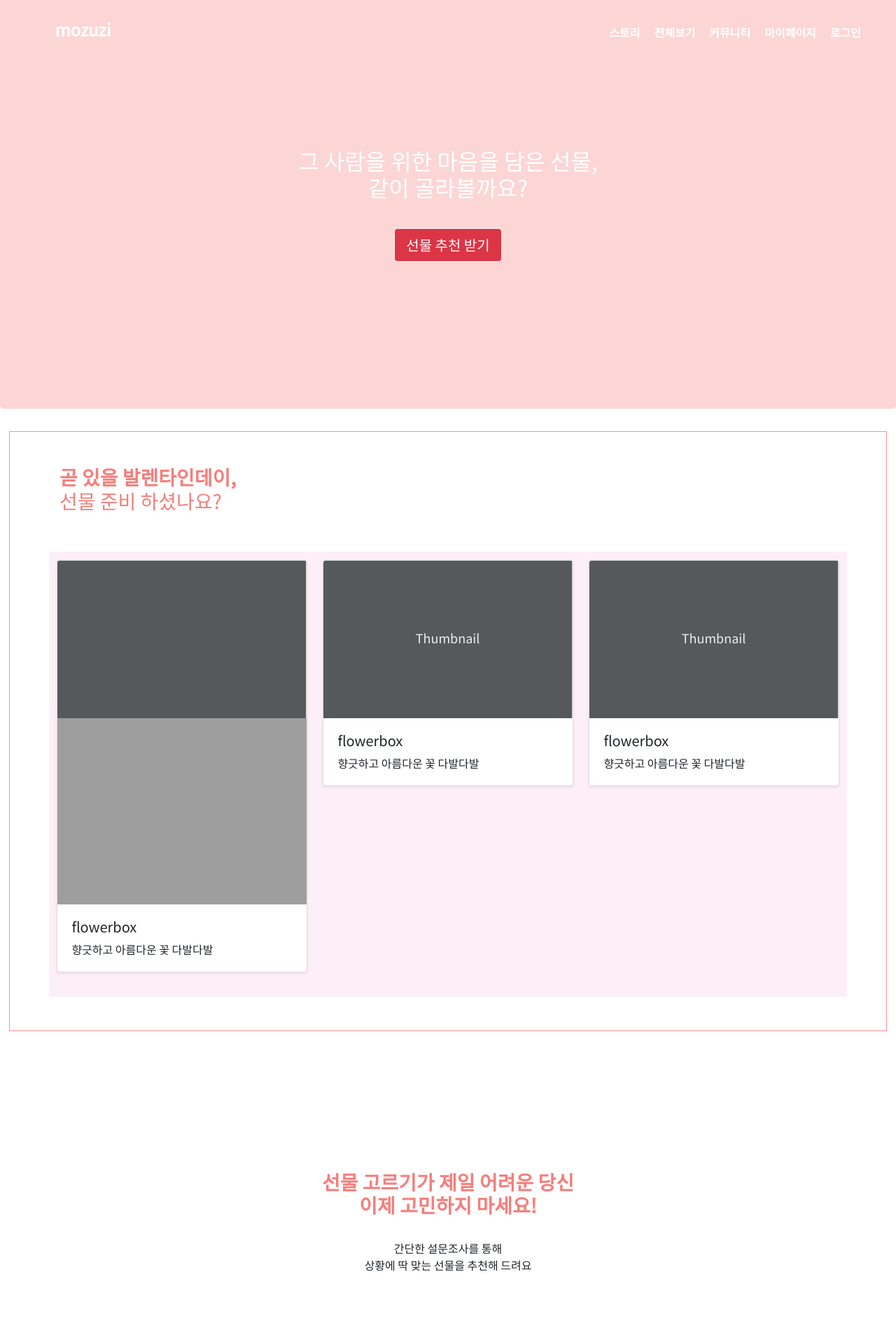
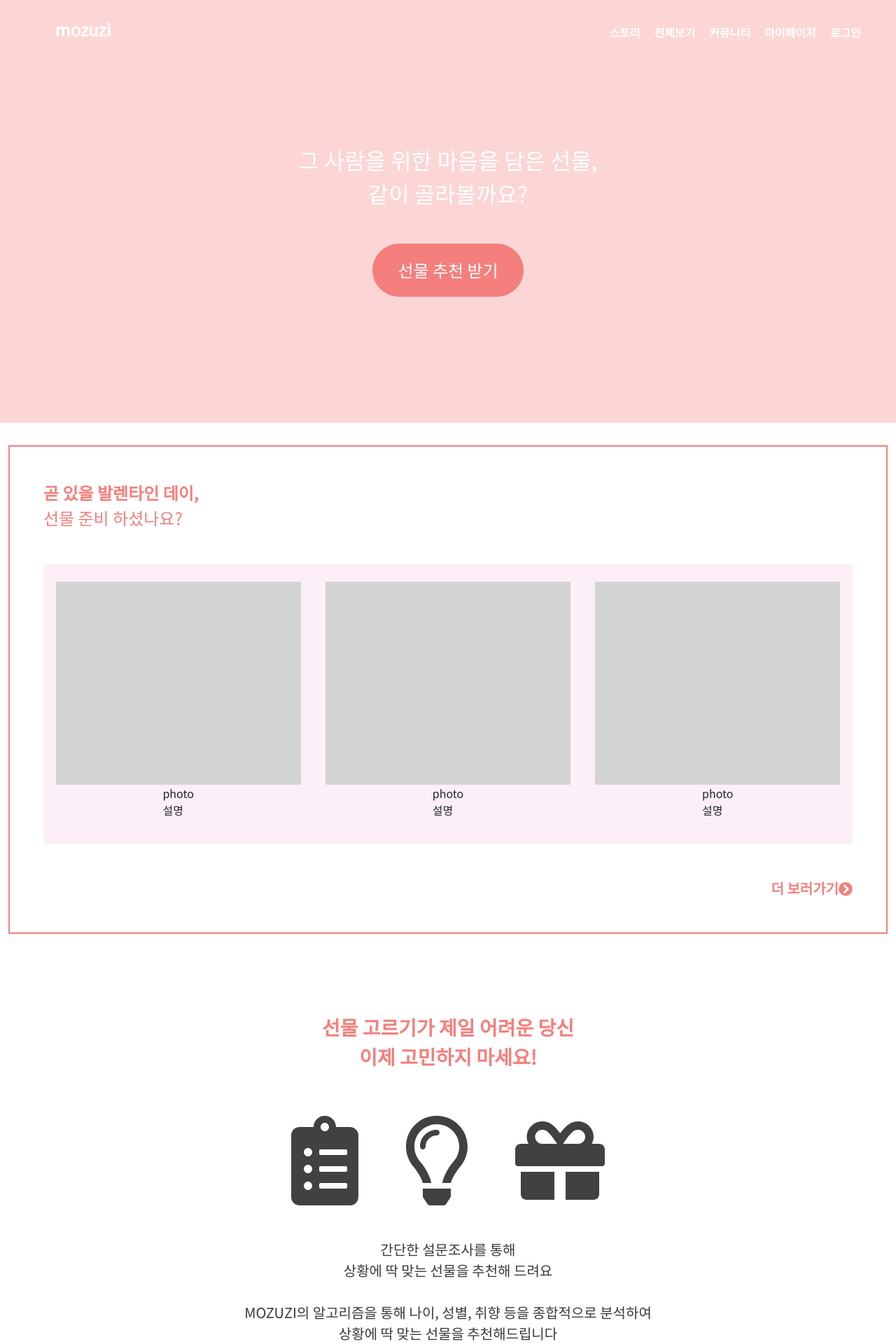
Before and after one commit to gusdn1135/mozuzi, a Django app: page / in a window 1280 px wide. Shown: the top 1920 px of the page at 70% size. Before the commit the page ends 1816 px from the top, so only its background shows below. Run offline with Django 3.2, Linux system fonts and the light colour scheme; some libraries are stand-ins or nearby versions; grey boxes are pictures that could not be loaded.

Commit message:
home css

```diff
--- a/page/templates/home.html
+++ b/page/templates/home.html
@@ -2,85 +2,116 @@
 {% load static %}
 
 {% block content %}}
-        <!-- section1: quiz -->
-        <section class="jumbotron text-center" style="background-color: #FBD6D5;">
-            <div class="container" style="padding: 10%;">
-                <h2 class="text-white">그 사람을 위한 마음을 담은 선물,<br>
-                    같이 골라볼까요?
-                </h2>
-                <br>
-                <a href="#" class="btn btn-light btn-lg my-2 bg-danger text-white">선물 추천 받기</a>
-                </p>
-            </div>
-        </section>
+{% load static %}
 
-        <!-- section2: album -->
-        <div class="album py-5" style="border:1px solid #FF8F8F; margin:1%">
-            <div class="container">
-                <h3 style="color:#F47F7C; font-weight: bold; margin-bottom:0px;">곧 있을 발렌타인데이,</h3>
-                <h3 style="color:#F47F7C;">선물 준비 하셨나요?</h3>
-                <br><br>
-                <div class="row">
-                    <!-- card #1 -->
-                    <div class="col-md-4" style="padding:1%; background-color:#FDEFF7;">
-                        <div class="card mb-4 shadow-sm">
-                            <svg class="bd-placeholder-img card-img-top" width="100%" height="225"
-                                xmlns="http://www.w3.org/2000/svg" preserveAspectRatio="xMidYMid slice"
-                                focusable="false" role="img" aria-label="Placeholder: Thumbnail">
-                                <title>Placeholder</title>
-                                <rect width="100%" height="100%" fill="#55595c" /><img src = "{% static 'image/gift.png/' %}" alt="gift.png" />
-                            </svg>
-                            <div class="card-body">
-                                <h5>flowerbox</h5>
-                                <p class="card-text">향긋하고 아름다운 꽃 다발다발</p>
+<!DOCTYPE html>
+<html lang="ko">
+
+<head>
+    <meta charset="UTF-8">
+    <meta name="viewport" content="width=device-width, initial-scale=1.0">
+    <title>MOZUZI</title>
+    <!-- Font-Awesome -->
+    <script src="https://use.fontawesome.com/releases/v5.2.0/js/all.js"></script>
+    <!-- CSS static -->
+    <link rel="stylesheet" href="{% static 'css/home.css' %}">
+</head>
+
+<body>
+    <!-- card#1: quiz -->
+    <div class="card1-container">
+        <div class="card1-content">
+            그 사람을 위한 마음을 담은 선물,<br>
+            같이 골라볼까요?<br>
+
+            <button class="go-button">선물 추천 받기</button>
         </div>
     </div>
+
+    <!-- card#2: promotion -->
+    <div class="card2-container">
+
+        <div class="card2-content">
+            <span style="font-weight: 600;">곧 있을 발렌타인 데이,<br></span>
+            선물 준비 하셨나요?
         </div>
-                    <!-- card #2 -->
-                    <div class="col-md-4" style="padding:1%; background-color:#FDEFF7;">
-                        <div class="card mb-4 shadow-sm">
-                            <svg class="bd-placeholder-img card-img-top" width="100%" height="225"
-                                xmlns="http://www.w3.org/2000/svg" preserveAspectRatio="xMidYMid slice"
-                                focusable="false" role="img" aria-label="Placeholder: Thumbnail">
-                                <title>Placeholder</title>
-                                <rect width="100%" height="100%" fill="#55595c" /><text x="50%" y="50%" fill="#eceeef"
-                                    dy=".3em">Thumbnail</text>
-                            </svg>
-                            <div class="card-body">
-                                <h5>flowerbox</h5>
-                                <p class="card-text">향긋하고 아름다운 꽃 다발다발</p>
+
+        <div class="card2-image-container">
+            <div class="card2-image-content">
+                <div class="card2-image-content-photo"></div>
+                <p>photo<br>설명</p>
+            </div>
+
+            <div class="card2-image-content">
+                <div class="card2-image-content-photo"></div>
+                <p>photo<br>설명</p>
+            </div>
+
+            <div class="card2-image-content">
+                <div class="card2-image-content-photo"></div>
+                <p>photo<br>설명</p>
             </div>
         </div>
+
+        <a href="">더 보러가기<i class="fas fa-chevron-circle-right"></i></a>
     </div>
-                    <!-- card #3 -->
-                    <div class="col-md-4" style="padding:1%; background-color:#FDEFF7;">
-                        <div class="card mb-4 shadow-sm">
-                            <svg class="bd-placeholder-img card-img-top" width="100%" height="225"
-                                xmlns="http://www.w3.org/2000/svg" preserveAspectRatio="xMidYMid slice"
-                                focusable="false" role="img" aria-label="Placeholder: Thumbnail">
-                                <title>Placeholder</title>
-                                <rect width="100%" height="100%" fill="#55595c" /><text x="50%" y="50%" fill="#eceeef"
-                                    dy=".3em">Thumbnail</text>
-                            </svg>
-                            <div class="card-body">
-                                <h5>flowerbox</h5>
-                                <p class="card-text">향긋하고 아름다운 꽃 다발다발</p>
+
+    <!-- card#3 -->
+    <div class="card3-container">
+        <div class="card3-content">
+            <div class="card3-content-title">
+                선물 고르기가 제일 어려운 당신<br>
+                이제 고민하지 마세요!
             </div>
+
+            <div class="card3-content-icon">
+                <i class="fas fa-clipboard-list fa-8x" style="margin-right:4rem;"></i>
+                <i class="far fa-lightbulb fa-8x" style="margin-right:4rem;"></i>
+                <i class="fas fa-gift fa-8x"></i>
             </div>
-                    </div>
+
+            <div class="card3-content-description">
+                간단한 설문조사를 통해<br>
+                상황에 딱 맞는 선물을 추천해 드려요<br><br>
+                MOZUZI의 알고리즘을 통해 나이, 성별, 취향 등을 종합적으로 분석하여<br>
+                상황에 딱 맞는 선물을 추천해드립니다
             </div>
         </div>
     </div>
 
-        <!-- section3: introduce -->
-        <section class="jumbotron text-center" style="background-color: white;">
-            <div class="container" style="padding: 10%;">
-                <h3 style="color:#F47F7C; font-weight: bold;">선물 고르기가 제일 어려운 당신<br>이제 고민하지 마세요!</h3>
-                <br>
-                <p>간단한 설문조사를 통해<br>
-                    상황에 딱 맞는 선물을 추천해 드려요
+    <!-- card#4-->
+    <div class="card4-container">
+        <div class="card4-content">
+            친한친구, 애인, 부모님 등등 누구에게 주는 선물이든지<br>
+            생일, 기념일, 크리스마스, 집들이 등등 어떤 상황이든지<br>
+            적당한 선물을 고르기 정말 어렵죠? <br><br>
+            <span style="font-weight: 600;">
+                수 많은 데이터와 정교한 추천 알고리즘으로<br>
+                'MOZUZI'가 당신의 고민을 대신 해드릴게요!<br>
+            </span>
+
+            <button class="go-button">선물 추천 받기</button>
+        </div>
+    </div>
+
+    <!-- card#5-->
+    <div class="card5-container">
+        <i class="fas fa-comments fa-8x" style="color: #FBD6D5; margin-top: 80px;"></i>
+        <div class="card5-content-title">무엇이든 물어보세요!</div>
+        <div class="card5-content">
+            <p>
+                <span style="font-weight: 600;">Q: 예전에 했던 설문조사 결과를 다시 보고 싶어요!<br></span>
+                <span style="color: #8C8C8C;">A: 로그인 후 참여했던 설문조사는 마이페이지 - 지난 설문조사 결과에서 다시 볼 수 있어요!<br></span>
+            </p>
+            <p>
+                <span style="font-weight: 600;">Q: 결제는 어떻게 하나요?<br></span>
+                <span style="color: #8C8C8C;">A: 구매하기를 누르시면 연결되는 사이트에서 마저 결제하시면 됩니다.</span>
             </p>
         </div>
-        </section>
 
+    </div>
+
+</body>
+
+</html>
 {% endblock %}
```
Also changed, not shown: page/static/css/home.css (line endings or trailing spaces). Lines whose indentation alone changed are shown as unchanged.
